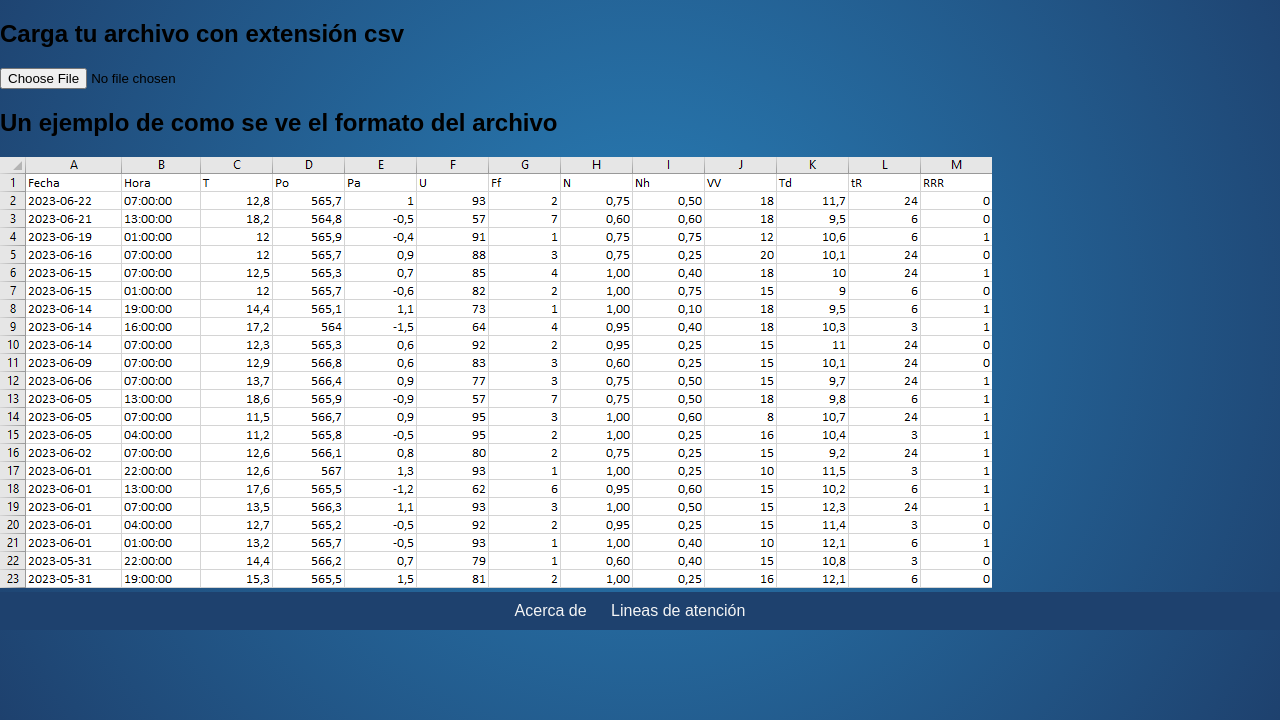
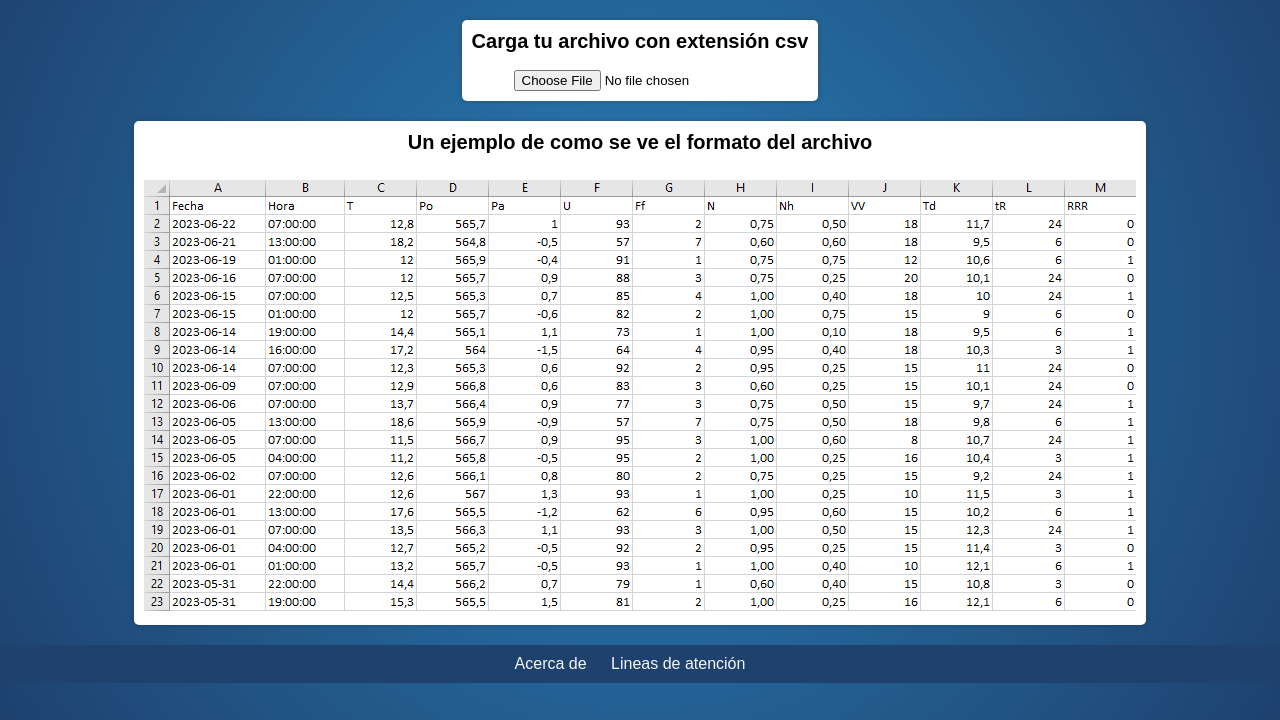
Before and after one commit to ThePolanco/Aplicativo_MCPP, a Flask app: page /prueba in a window 1280 px wide. Shown: the part 80-800 px from the top of the page. Run offline with Flask 3, Linux system fonts and the light colour scheme.

Commit message:
UPDATE estilos.css

```diff
--- a/src/static/css/estilos.css
+++ b/src/static/css/estilos.css
@@ -118,6 +118,50 @@ body {
 }
 
 
+/* Estilos de pantalla prueba */
+.contenedor_test {
+    text-align: center;
+    display: flex;
+    flex-direction: column;
+    align-items: center;
+    justify-content: center;
+    margin-top: 20px;
+    flex-grow: 1;
+    height: 100%;
+}
+
+.area_subir,
+.muestra {
+    flex-basis: calc(50% - 10px);
+    padding: 10px;
+    background-color: #ffffff;
+    margin-bottom: 20px;
+    box-sizing: border-box;
+    box-shadow: 0 0 5px rgba(0, 0, 0, 0.2);
+    border-radius: 5px;
+    text-align: center;
+    overflow: hidden;
+}
+
+/* Estilos de encabezados */
+h2 {
+    font-size: 20px;
+    margin-top: 0;
+}
+
+/* Estilos para la imagen de ejemplo */
+.ejemplo {
+    max-width: 100%;
+    height: auto;
+    margin-top: 10px;
+}
+
+/* Cambio de color al pasar el ratón por encima */
+.carga_archivo:hover {
+    background-color: #2980b9;
+}
+
+
 
 
 /* Estilos para pantallas pequeñas */
```
